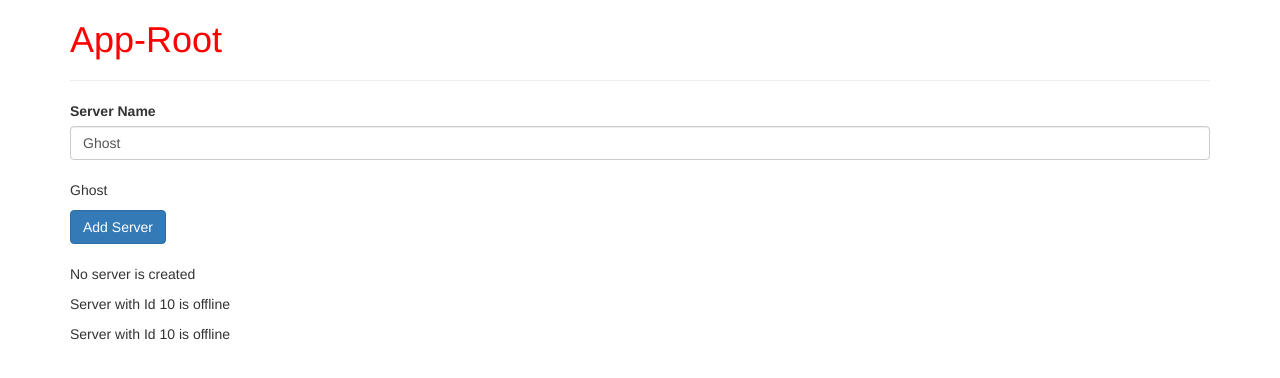
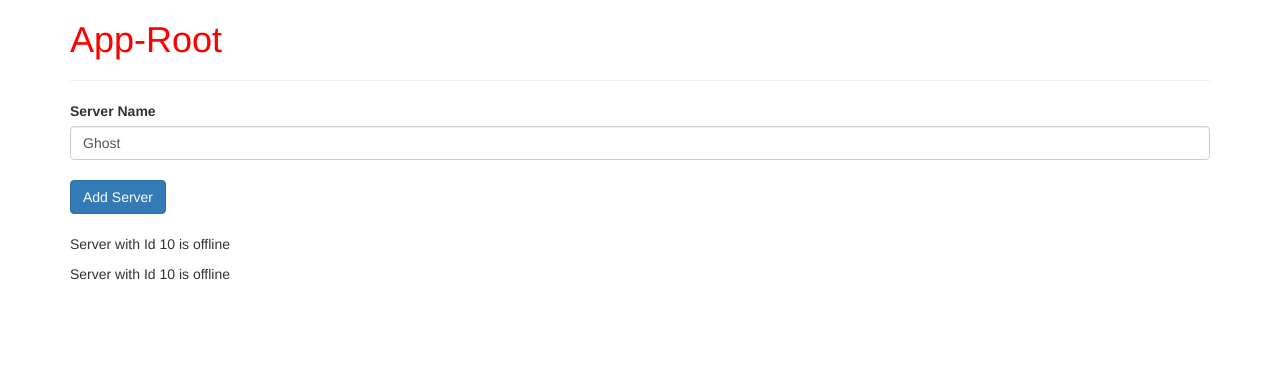
Before and after one commit to darkknight77/Angular, an Angular app: page / in a window 1280 px wide. Shown: the top 378 px of the page. Built offline with nearby package versions, Linux system fonts and the light colour scheme.

Commit message:
Directives ngIf

```diff
--- a/src/app/servers/servers.component.html
+++ b/src/app/servers/servers.component.html
@@ -2,12 +2,12 @@
 <!-- <input type="text" class="form-control" (input)="onUpdateServerName($event)"> -->
 <input type="text" class="form-control" [(ngModel)]="serverName">
 <br>
-<p [innerText]="serverName"></p>
+<!-- <p [innerText]="serverName"></p> -->
 <button class="btn btn-primary" [disabled]="!isServerAllowed" (click)="onServerCreate()">Add Server</button>
 <!-- <p>{{isServerAllowed}}</p>
 <p [innerText]="isServerAllowed"></p> -->
 <br><br>
-<p [innerText] = "serverCreationStatus"></p>
-
+<p [innerText] = "serverCreationStatus" *ngIf="isServerCreated"></p>
+<!-- <p [innerText] = "serverCreationStatus"></p>-->
 <app-server></app-server>
 <app-server></app-server>
--- a/src/app/servers/servers.component.ts
+++ b/src/app/servers/servers.component.ts
@@ -12,6 +12,7 @@ export class ServersComponent implements OnInit {
   isServerAllowed = false;
   serverCreationStatus = "No server is created";
   serverName = 'Ghost';
+  isServerCreated = false;
   constructor() {
     setTimeout(() => {
       this.isServerAllowed = true;
@@ -22,7 +23,8 @@ export class ServersComponent implements OnInit {
   }
 
   onServerCreate(){
-this.serverCreationStatus = 'A new server '  + this.serverName +' is created';
+    this.isServerCreated =true;
+    this.serverCreationStatus = 'A new server '  + this.serverName +' is created';
 
   };
   onUpdateServerName(event: Event){
```
